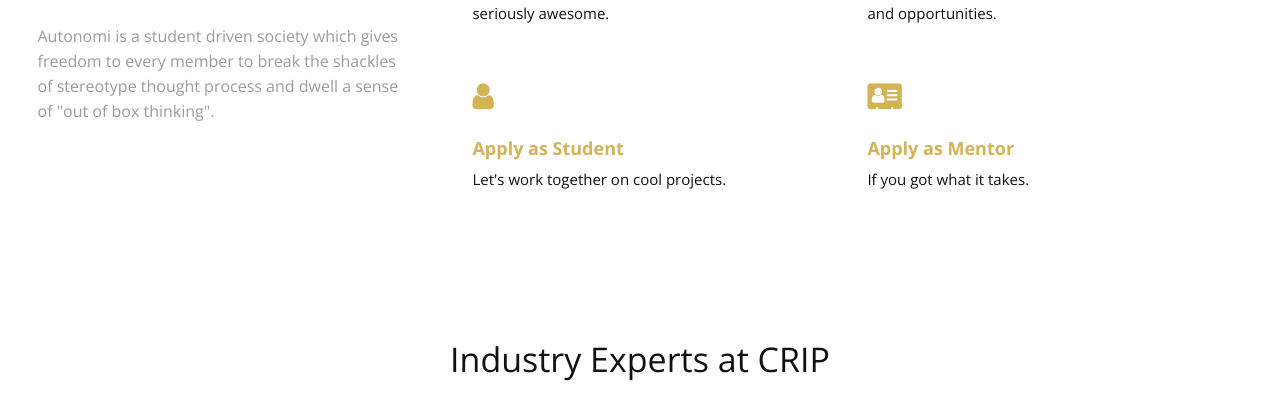
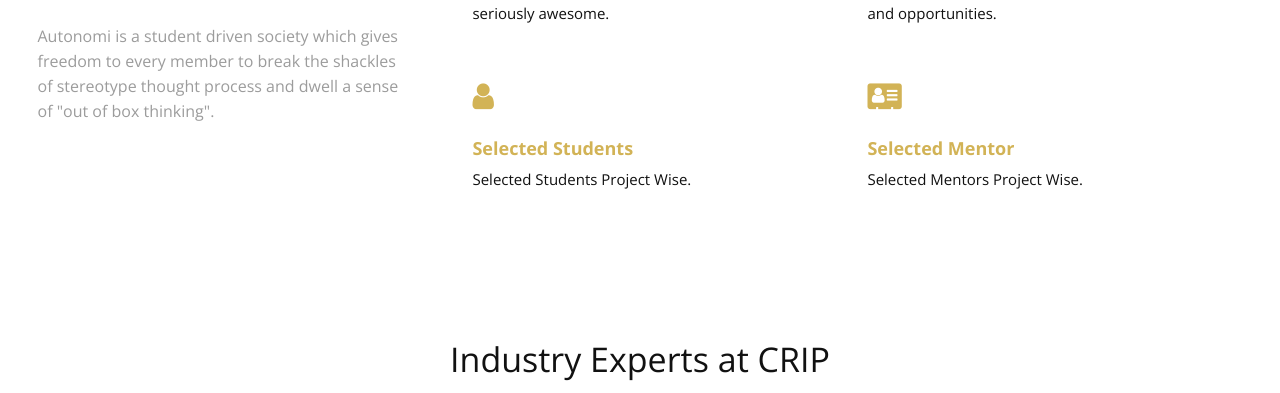
Before and after one commit to robotiste/crip, a plain HTML site: page index.html in a window 1280 px wide. Shown: the part 1183-1576 px from the top of the page. Drawn offline with nearby package versions, Linux system fonts and the light colour scheme.

Commit message:
update result

```diff
--- a/index.html
+++ b/index.html
@@ -233,8 +233,8 @@
                         </div>
                         <!--Icon Block Description-->
                         <div class="icon-block-description">
-                            <h4><a target="_blank" href="https://docs.google.com/forms/d/e/1FAIpQLSfZK2vgzY7yYmcAUn1l838W1Xbxt4PdIj2xnBoQY4OCwohySg/viewform">Apply as Student</a></h4>
-                            <p>Let's work together on cool projects.</p>
+                            <h4><a target="_blank" href="https://github.com/Autonomi/CRIP-2018/blob/master/Final%20Students%20%26%20Projects%20%26%20Mentors.md">Selected Students</a></h4>
+                            <p>Selected Students Project Wise.</p>
                         </div>
                     </div>
                     <!--End of Icon Block-->
@@ -250,8 +250,8 @@
                         </div>
                         <!--Icon Block Description-->
                         <div class="icon-block-description">
-                            <h4><a target="_blank" href="https://docs.google.com/forms/d/e/1FAIpQLSdC6sX8XQn-cB6O-aAWDJmdkImBKiZYfoAxVUkhrrQ2c5lfOw/viewform">Apply as Mentor</a></h4>
-                            <p>If you got what it takes.</p>
+                            <h4><a target="_blank" href="https://github.com/Autonomi/CRIP-2018/blob/master/Final%20Students%20%26%20Projects%20%26%20Mentors.md">Selected Mentor</a></h4>
+                            <p>Selected Mentors Project Wise.</p>
                         </div>
                     </div>
                     <!--End of Icon Block-->
```
